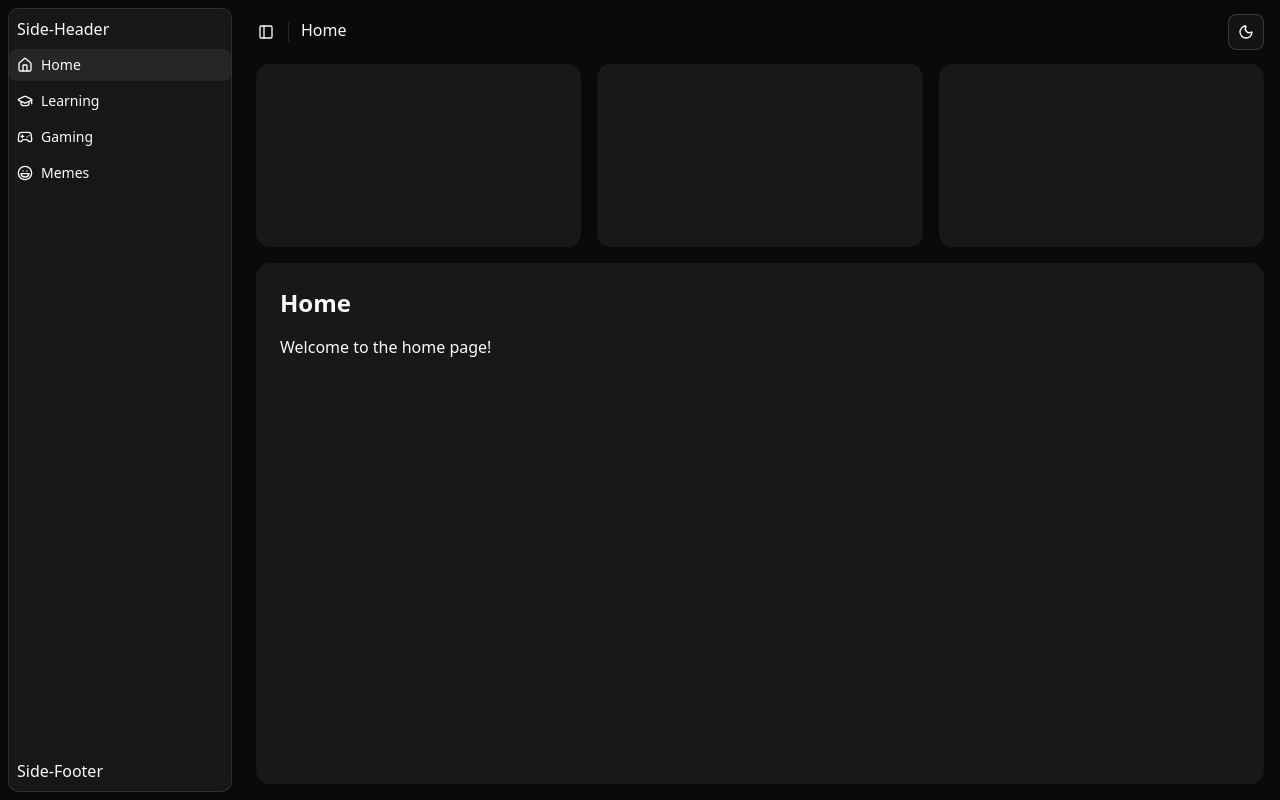
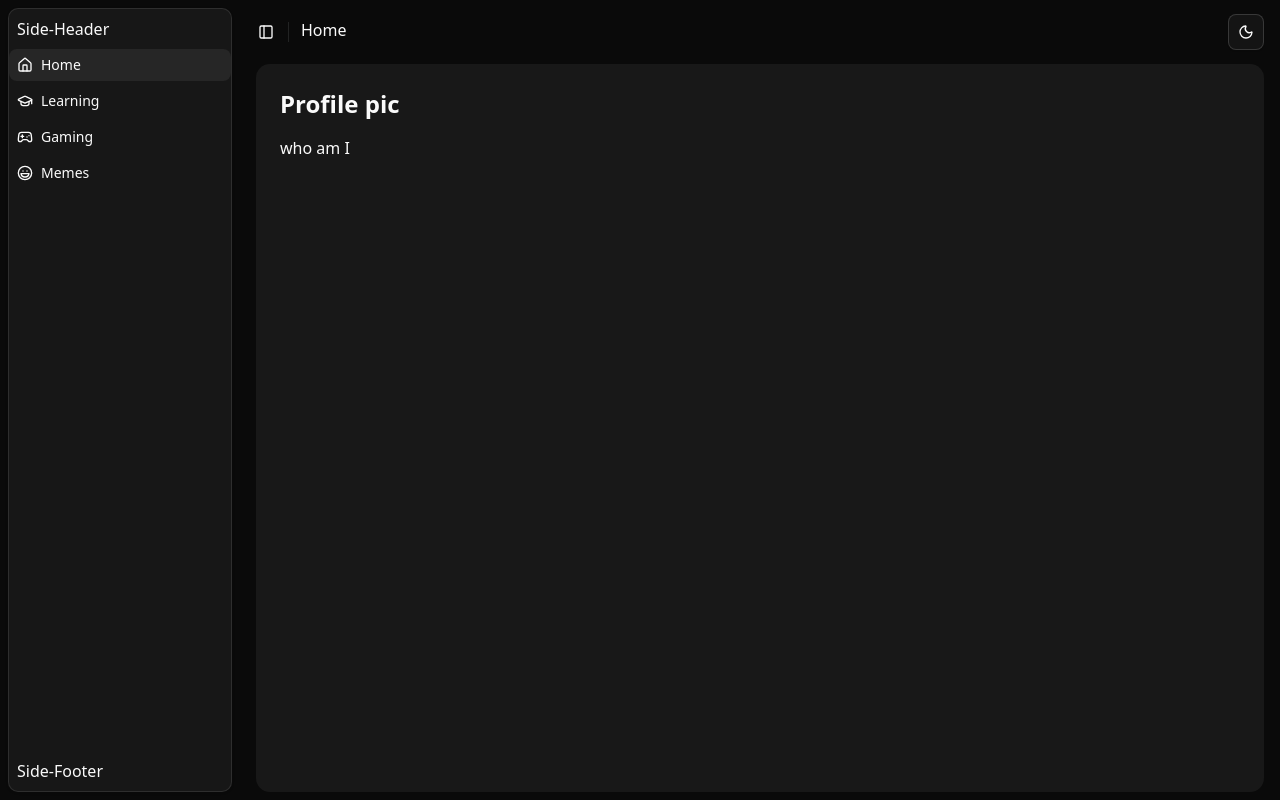
Before and after one commit to datogoglidze/datogoglidze.github.io, a React (Vite) app: page /home in a window 1280 px wide. Shown: the top 800 px of the page. Built offline with nearby package versions, Linux system fonts and the light colour scheme.

Commit message:
Add space for about me

```diff
--- a/src/pages/home/page.tsx
+++ b/src/pages/home/page.tsx
@@ -1,15 +1,16 @@
 export default function HomePage() {
   return (
     <div className="flex flex-1 flex-col gap-4 p-4 pt-0">
+      <div className="bg-muted/50 min-h-[91vh] flex-1 rounded-xl p-6">
+        <h1 className="text-2xl font-bold mb-4">Profile pic</h1>
+        <p>who am I</p>
+      </div>
       <div className="grid auto-rows-min gap-4 md:grid-cols-3">
         <div className="bg-muted/50 aspect-video rounded-xl" />
         <div className="bg-muted/50 aspect-video rounded-xl" />
         <div className="bg-muted/50 aspect-video rounded-xl" />
       </div>
-      <div className="bg-muted/50 min-h-[100vh] flex-1 rounded-xl md:min-h-min p-6">
-        <h1 className="text-2xl font-bold mb-4">Home</h1>
-        <p>Welcome to the home page!</p>
-      </div>
+      <div className="bg-muted/50 flex-1 rounded-xl p-6"></div>
     </div>
   );
 }
```
